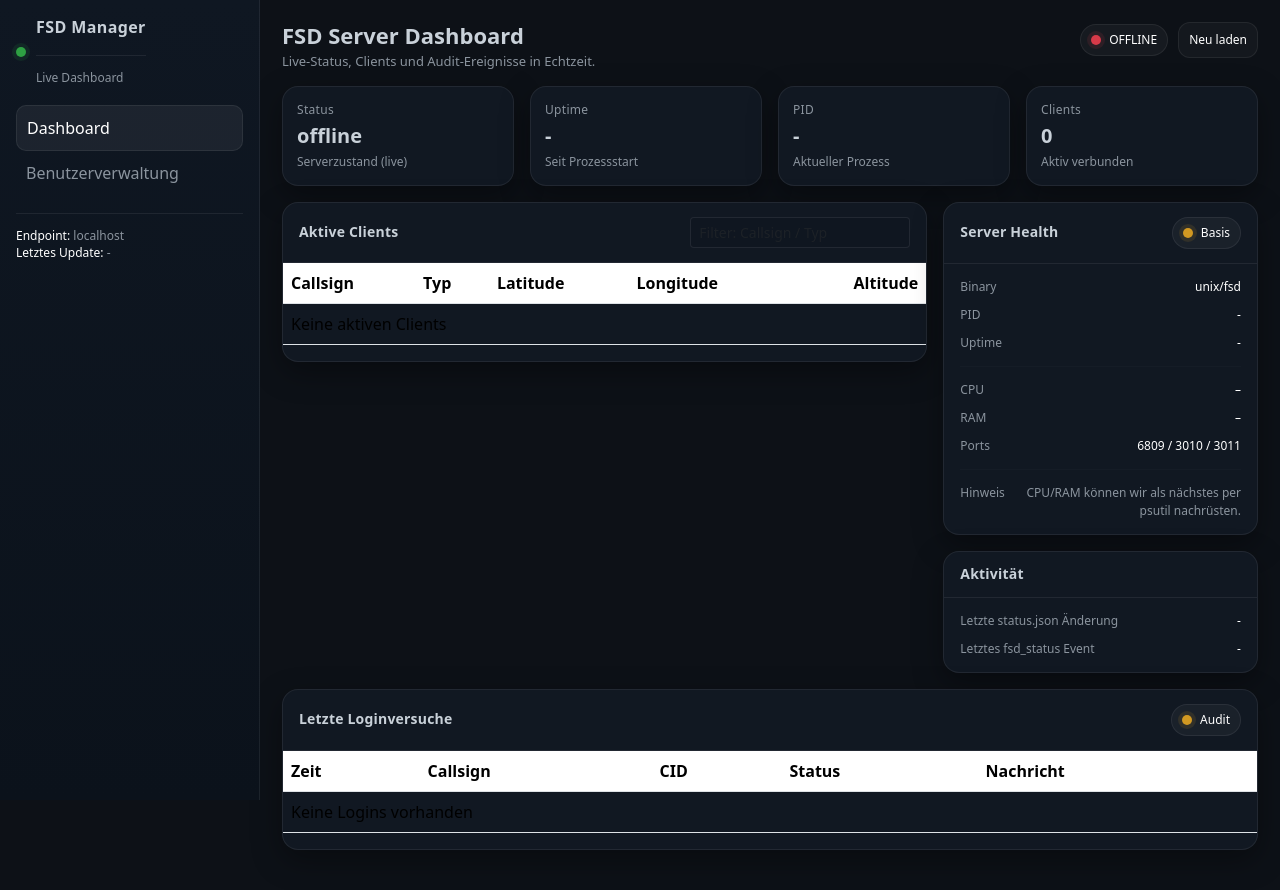
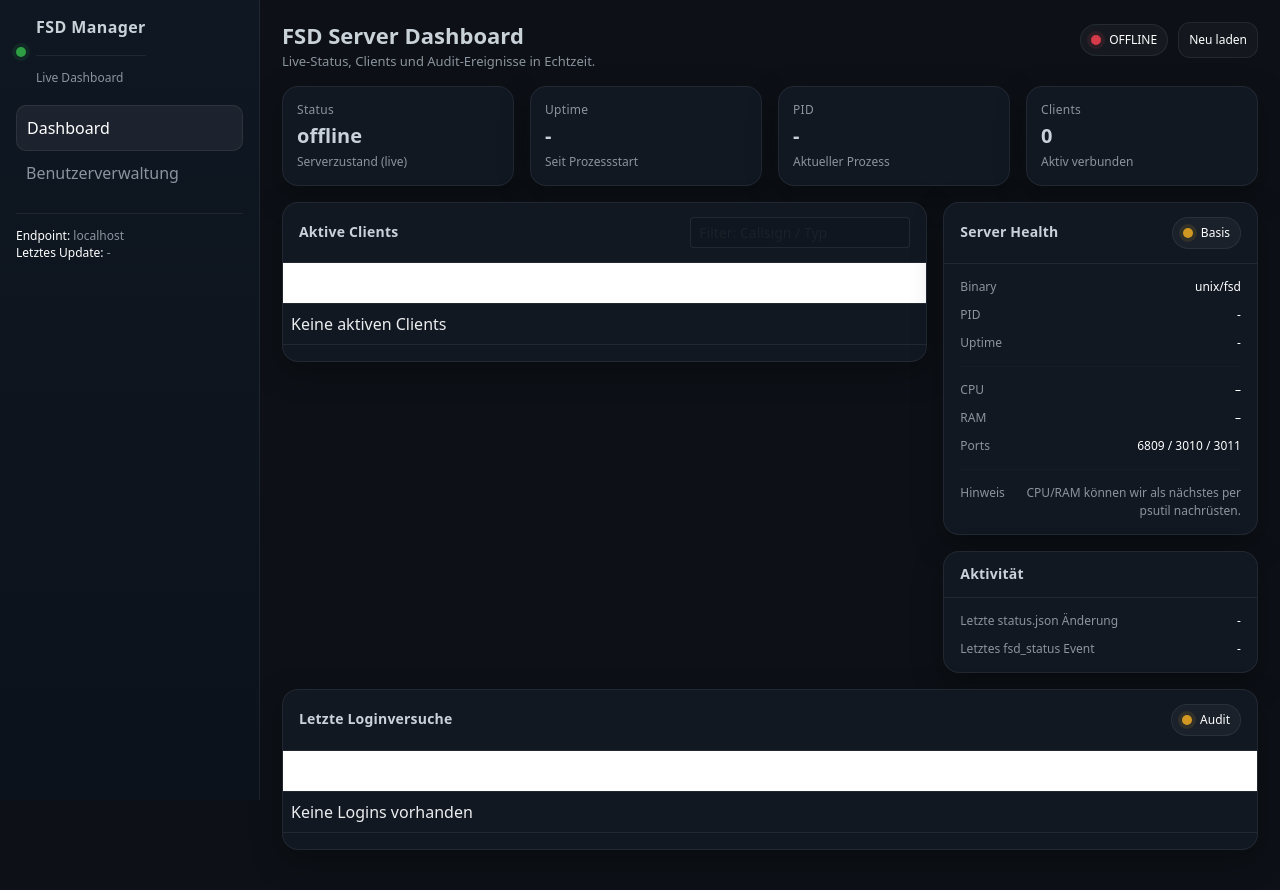
Before and after one commit to cedric1982/fsd, a Flask app: page / in a window 1280 px wide. Run offline with Flask 3, Linux system fonts and the light colour scheme; some libraries are stand-ins or nearby versions.

Commit message:
Update index.html

```diff
--- a/web/templates/index.html
+++ b/web/templates/index.html
@@ -244,6 +244,40 @@
       border-top: 1px solid var(--border);
       margin: 4px 0;
     }
+
+
+    /* Lesbarkeit für Tabellen-Inhalte erzwingen */
+.table-darkish th,
+.table-darkish td{
+  color: rgba(255,255,255,.92) !important;
+}
+
+/* Header etwas kräftiger */
+.table-darkish thead th{
+  color: rgba(255,255,255,.96) !important;
+  font-weight: 700;
+  border-color: var(--border) !important;
+}
+
+/* Body-Text nicht "ausgewaschen" */
+.table-darkish tbody td{
+  border-color: var(--border) !important;
+}
+
+/* Zahlen-Spalten: tabellarische Ziffern + monospace (deutlich besser bei Koordinaten) */
+.table-darkish tbody td:nth-child(3),
+.table-darkish tbody td:nth-child(4),
+.table-darkish tbody td:nth-child(5){
+  font-family: ui-monospace, SFMono-Regular, Menlo, Monaco, Consolas, "Liberation Mono", "Courier New", monospace;
+  font-variant-numeric: tabular-nums;
+}
+
+/* Optional: Latitude/Longitude rechtsbündig (ruhigeres Layout) */
+.table-darkish tbody td:nth-child(3),
+.table-darkish tbody td:nth-child(4){
+  text-align: right;
+}
+
 
     /* Responsive */
     @media (max-width: 992px){
```
